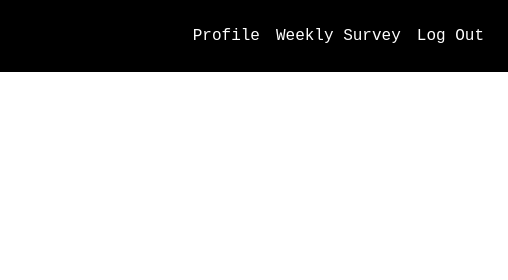
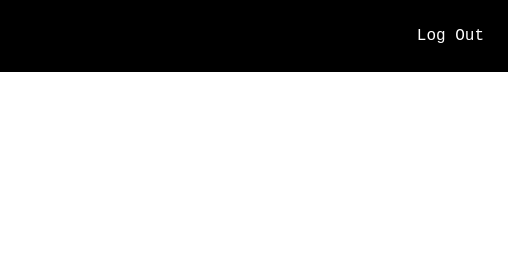
Before and after one commit to LiaTsernant/feedback-tracker, a website: page views/profile.html in a window 1280 px wide. Shown: the top 280 px of the page, 772-1280 px from the left. Drawn offline with nearby package versions, Linux system fonts and the light colour scheme; files that its build step writes are made by us from their sources; sample sign-in values are in the browser's storage; files whose address does not match are found by name.

Commit message:
Removed links from navbar

```diff
--- a/views/profile.html
+++ b/views/profile.html
@@ -34,15 +34,6 @@
       </button>
       <div class="collapse navbar-collapse" id="navbarSupportedContent">
         <ul class="navbar-nav ml-auto d-flex align-items-center justify-content-center">
-          <li class="nav-item active">
-            <a class="nav-link" href="/profile" id="navigation">Profile</a>
-          </li>
-          <li class="nav-item active">
-            <a class="nav-link" href="/reports" id="navigation">Weekly Survey</a>
-          </li>
-          <!-- <li class="nav-item active">
-            <a class="nav-link" href="/classmates" id="navigation">Classmates</a>
-          </li> -->
           <li class="nav-item active">
             <a class="nav-link" href="/" id="logout">Log Out</a>
           </li>
```
